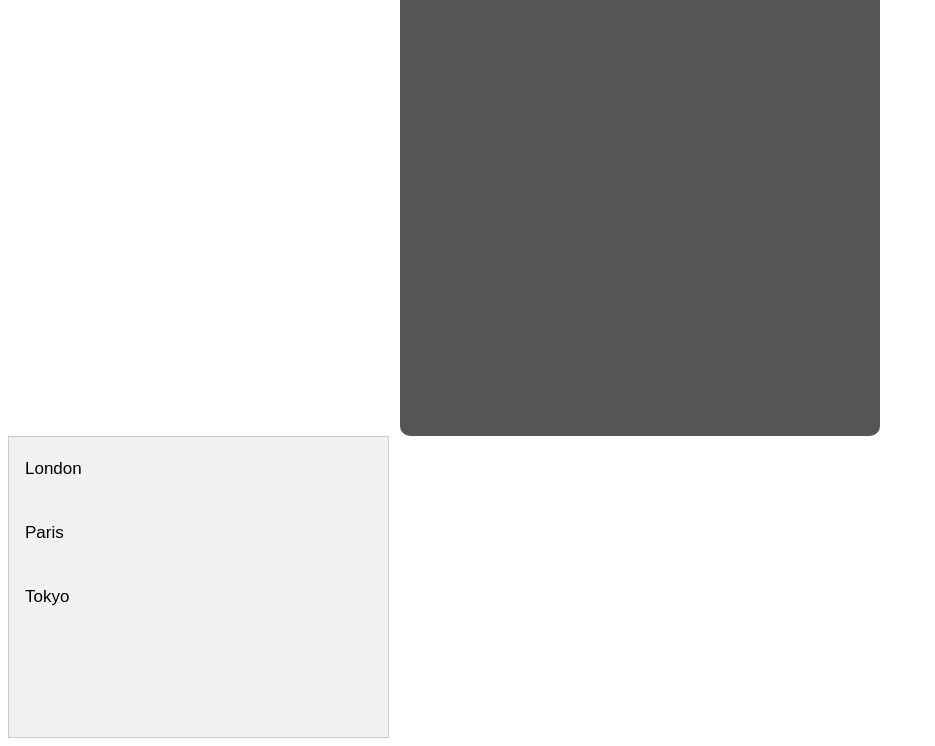
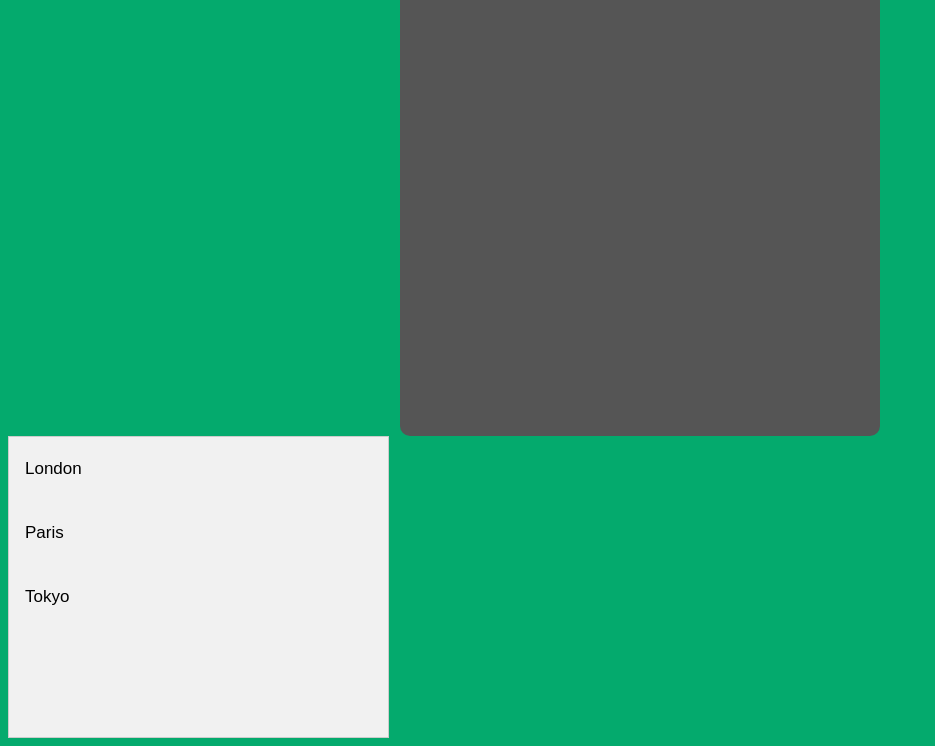
Before and after one commit to ROKUBOSS/ahona, a plain HTML site: page index.html in a window 1280 px wide. Shown: the part 72-818 px from the top of the page, without its empty margins (0-935 px from the left). Drawn offline with Linux system fonts and the light colour scheme.

Commit message:
filesadd

```diff
--- a/index.html
+++ b/index.html
@@ -10,6 +10,7 @@
 <style>
 body {
   font-family: Arial, Helvetica, sans-serif;
+  background-color: #04AA6D;
 }
 
 .mobile-container {
```
